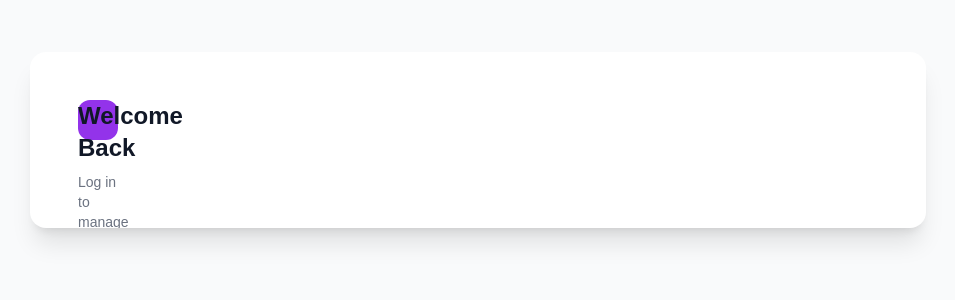
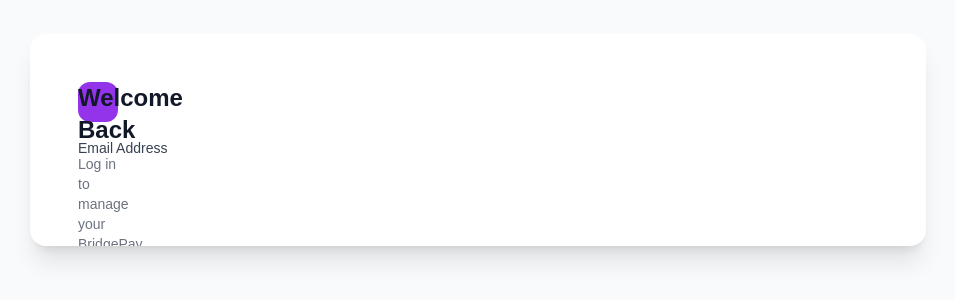
Before and after one commit to Abusadiq006/bridge-pay-dashboard, a React (Vite) app: page /login in a window 1280 px wide. Shown: the part 260-560 px from the top of the page, without its empty margins (162-1117 px from the left). Built offline with nearby package versions, Linux system fonts and the light colour scheme; a web font is replaced by a local one.

Commit message:
initiate label

```diff
--- a/src/pages/Login.jsx
+++ b/src/pages/Login.jsx
@@ -26,7 +26,11 @@ const Login = () => {
                             <p className="text-gray-500 mt-2 text-sm">Log in to manage your BridgePay dashboard.</p>
                         </div>
 
-                        <form onSubmit={handleSubmit} className="space-y-5"></form>
+                        <form onSubmit={handleSubmit} className="space-y-5">
+                            <div>
+                                <label className="block text-sm font-medium text-gray-700 mb-2">Email Address</label>
+                            </div>
+                        </form>
                     </div>
                 </div>
             </div>
```
